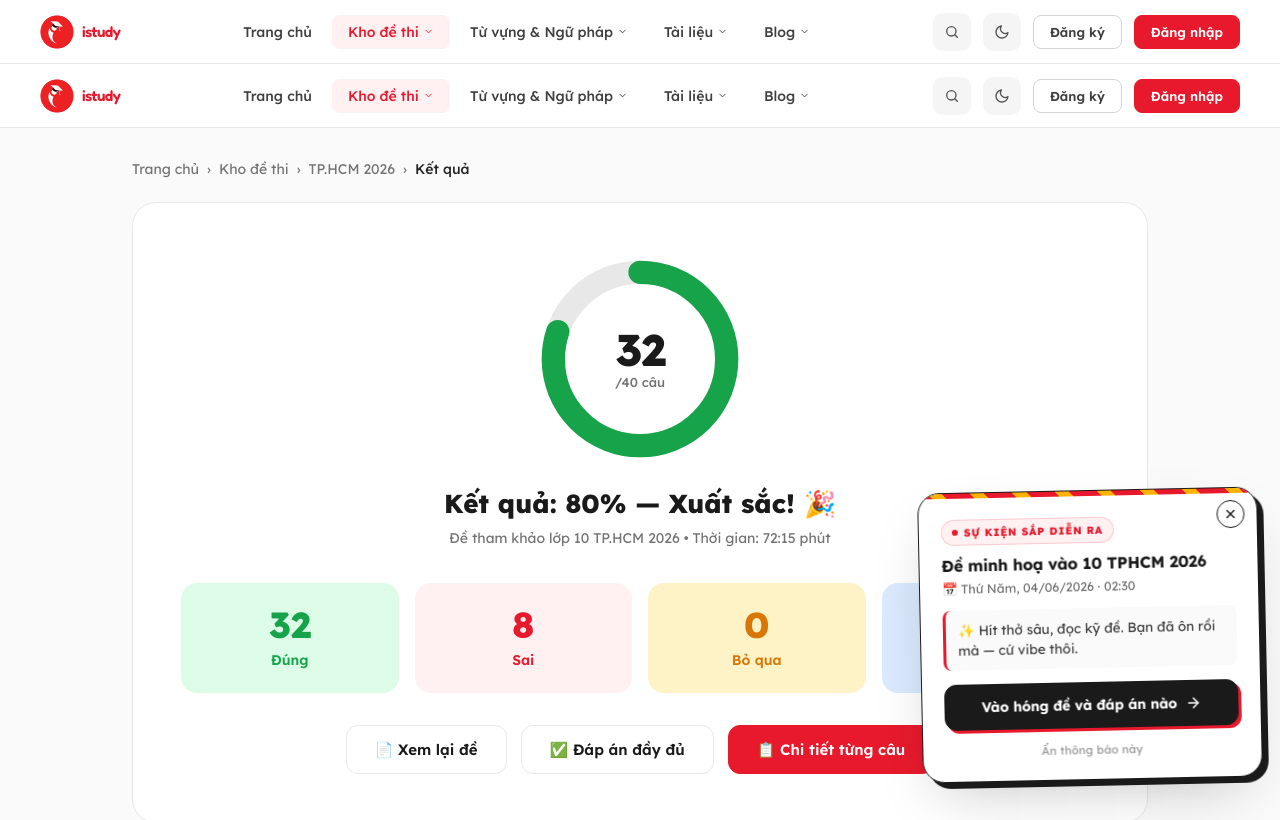
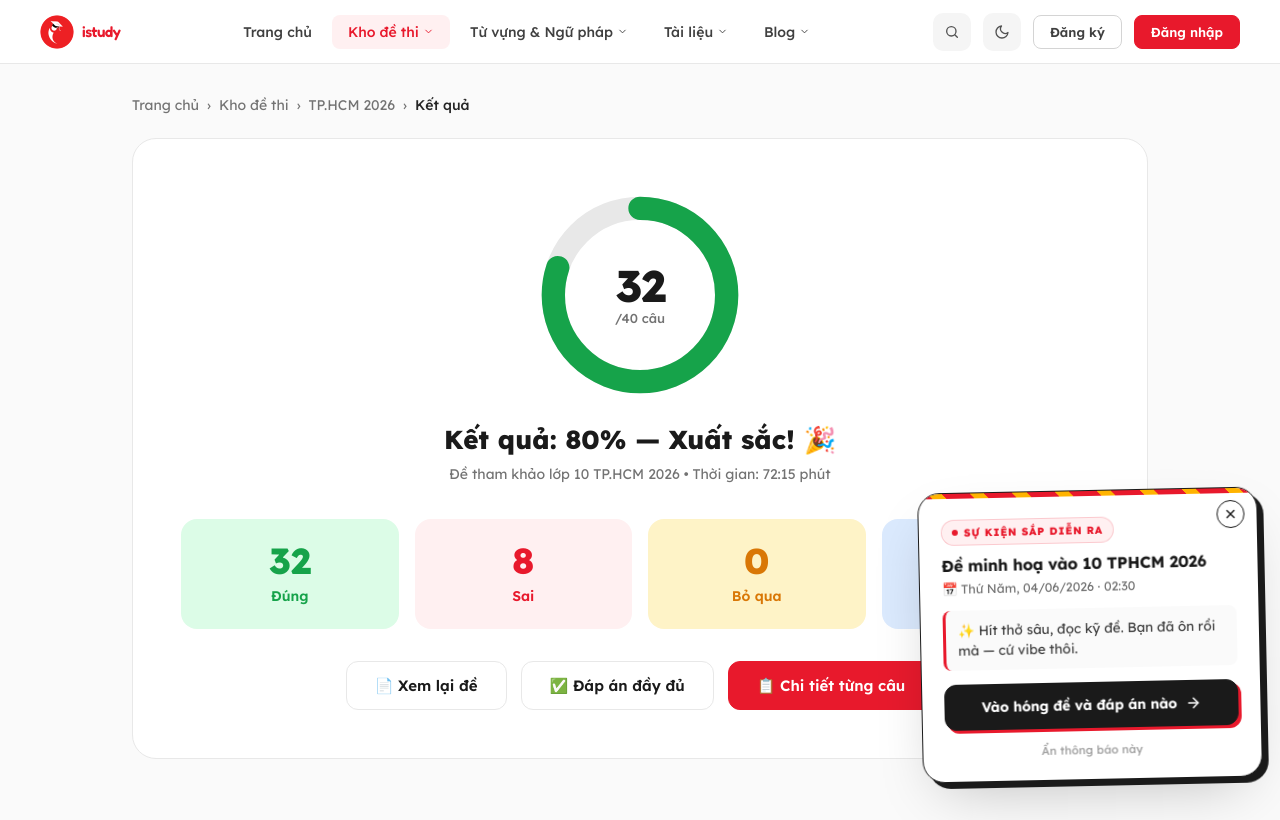
Before and after one commit to nth913/istudy-web, a Next.js app: page /ket-qua in a window 1280 px wide. Shown: the top 820 px of the page. Built offline with nearby package versions, Linux system fonts and the light colour scheme; no server answers.

Commit message:
refactor(ket-qua): move into (site) group and drop in-page Header (fixes mega menu Kho de slots)

```diff
--- a/app/(site)/ket-qua/page.tsx
+++ b/app/(site)/ket-qua/page.tsx
@@ -1,6 +1,5 @@
 import Link from "next/link";
 import type { Metadata } from "next";
-import Header from "@/components/Header";
 import Footer from "@/components/Footer";
 import { KET_QUA_CSS } from "@/lib/page-css/ket-qua";
 
@@ -29,7 +28,6 @@ export default function KetQuaPage() {
   return (
     <>
       <style dangerouslySetInnerHTML={{ __html: KET_QUA_CSS }} />
-      <Header activeNav="kho-de" />
 
       <div className="page-wrap">
         <div className="container-sm">
```
